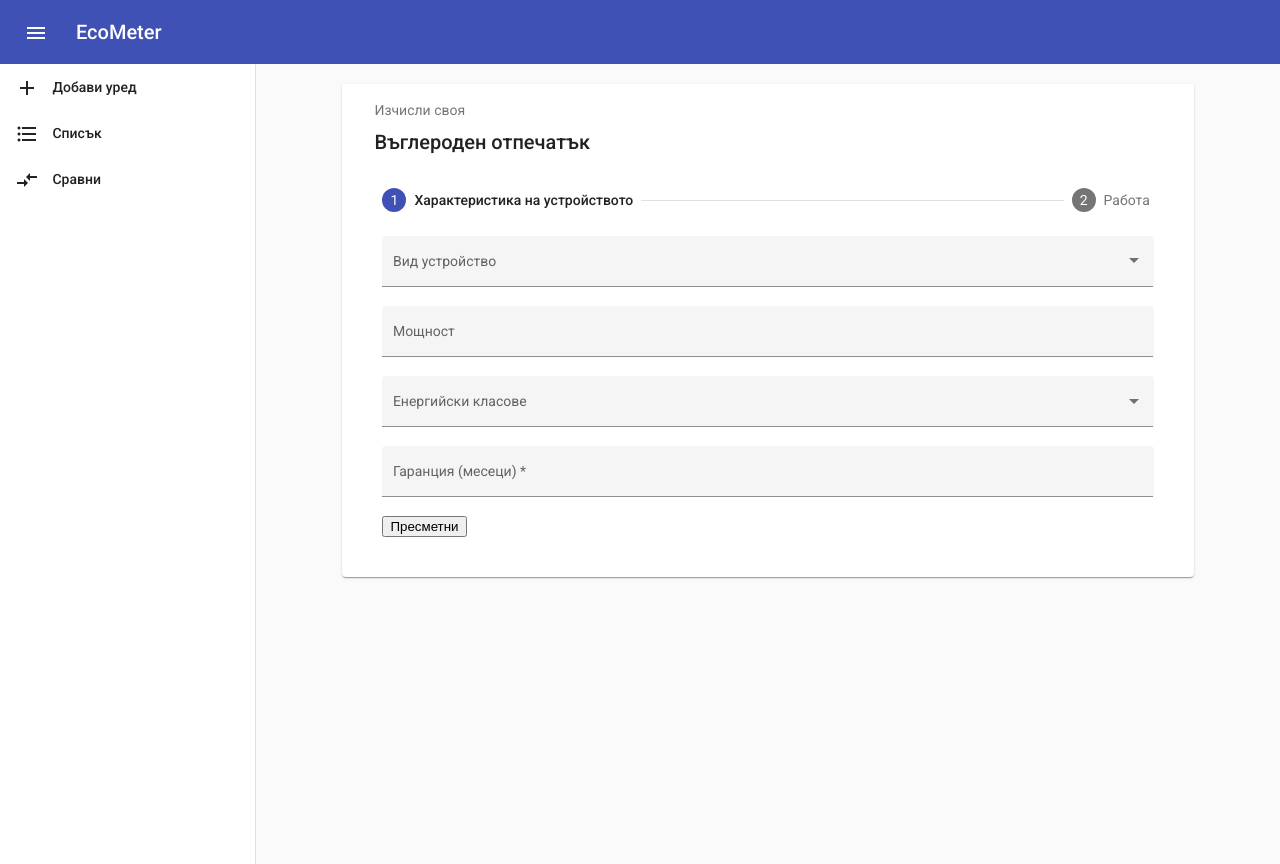
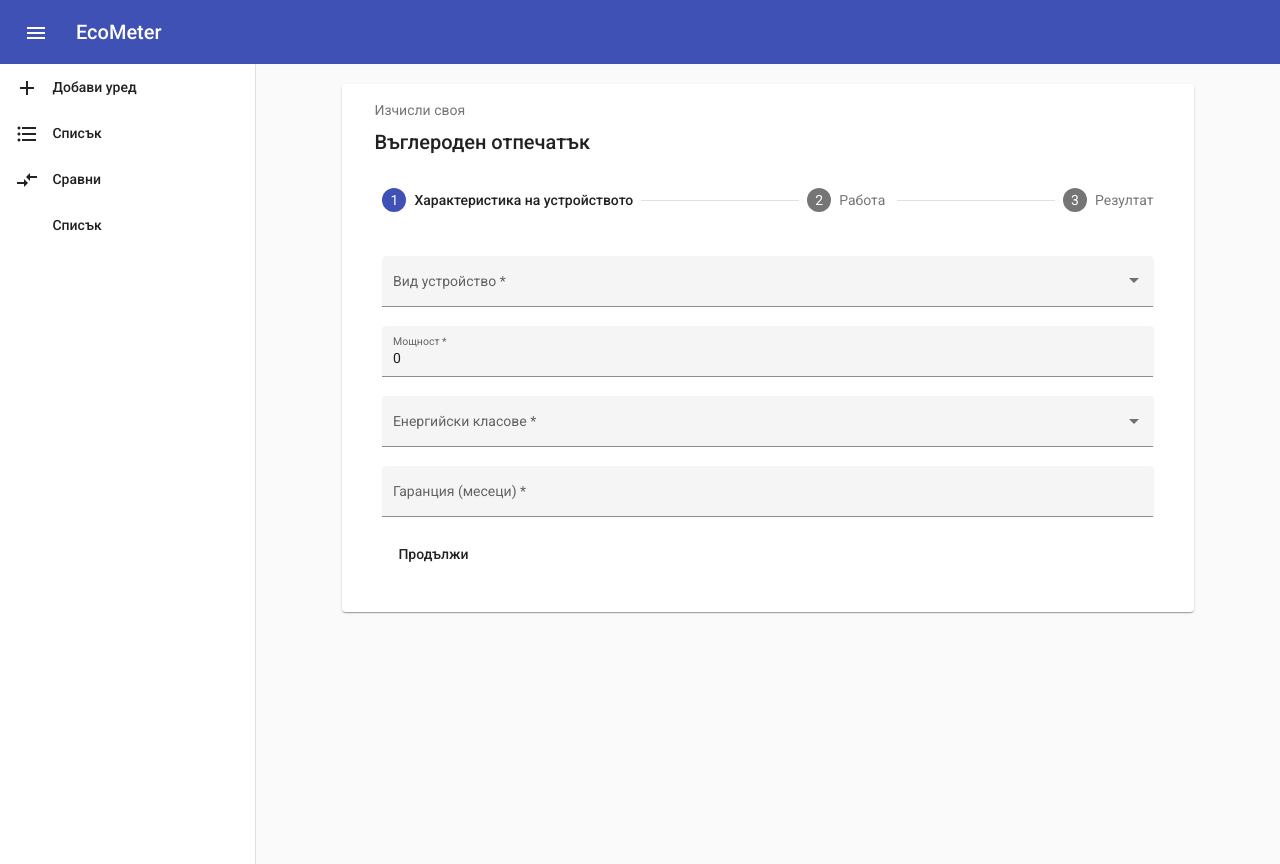
Before and after one commit to Lucky-Martin/eco-calculator, an Angular app: page / in a window 1280 px wide. Both pictures are taken after a click on the button "Добави уред". Built offline with nearby package versions, Linux system fonts and the light colour scheme.

Commit message:
Add device usage step

```diff
--- a/src/app/add-device/add-device.component.css
+++ b/src/app/add-device/add-device.component.css
@@ -4,6 +4,3 @@ mat-card {
   display: block;
   margin: 20px auto 0;
 }
-mat-card mat-card-content mat-form-field {
-  width: 100%;
-}
--- a/src/app/add-device/add-device.component.html
+++ b/src/app/add-device/add-device.component.html
@@ -5,56 +5,19 @@
   </mat-card-header>
 
   <mat-card-content>
-    <form [formGroup]="deviceData" (ngSubmit)="calculateFootprint()">
     <mat-stepper [linear]="true">
       <mat-step [stepControl]="deviceData">
         <ng-template matStepLabel>Характеристика на устройството</ng-template>
-          <mat-form-field appearance="fill">
-            <mat-label>Вид устройство</mat-label>
-            <mat-select>
-                <mat-option [value]="'хладилник'">Хладилник</mat-option>
-                <mat-option [value]="'печка'">Печка</mat-option>
-                <mat-option [value]="'климатик'">Климатик</mat-option>
-                <mat-option [value]="'микровълнова'">Микровълнова</mat-option>
-                <mat-option [value]="'пералня'">Пералня</mat-option>
-                <mat-option [value]="'сушилня'">Сушилня</mat-option>
-                <mat-option [value]="'съдомиялна'">Съдомиялна</mat-option>
-                <mat-option [value]="'компютър'">Компютър</mat-option>
-                <mat-option [value]="'принтер'">Принтер</mat-option>
-            </mat-select>
-          </mat-form-field>
-          <mat-form-field appearance="fill">
-            <mat-label>Мощност</mat-label>
-            <input matInput type="number" id="power">
-          </mat-form-field>
-          <mat-form-field appearance="fill">
-            <mat-label>Енергийски класове</mat-label>
-            <mat-select>
-                <mat-option [value]="'APP'">A++</mat-option>
-                <mat-option [value]="'AP'">A+</mat-option>
-                <mat-option [value]="'A'">A</mat-option>
-                <mat-option [value]="'B'">B</mat-option>
-                <mat-option [value]="'C'">C</mat-option>
-                <mat-option [value]="'D'">D</mat-option>
-                <mat-option [value]="'E'">E</mat-option>
-                <mat-option [value]="'F'">F</mat-option>
-                <mat-option [value]="'G'">G</mat-option>
-            </mat-select>
-          </mat-form-field>
-          <mat-form-field appearance="fill">
-            <mat-label>Гаранция (месеци)</mat-label>
-            <input matInput formControlName="warranty" type="number">
-          </mat-form-field>
-          <button type="submit">Пресметни</button>
+        <app-device-data [(deviceData)]="deviceData"></app-device-data>
       </mat-step>
       <mat-step>
         <ng-template matStepLabel>Работа</ng-template>
-          <mat-form-field appearance="fill">
-            <mat-label>Брой часове работа</mat-label>
-            <input matInput formControlName="usage" type="number">
-          </mat-form-field>
+        <app-device-usage [(hoursUsed)]="deviceUsage"></app-device-usage>
+      </mat-step>
+      <mat-step>
+        <ng-template matStepLabel>Резултат</ng-template>
+        <p>device score</p>
       </mat-step>
     </mat-stepper>
-    </form>
   </mat-card-content>
 </mat-card>
--- a/src/app/add-device/add-device.component.ts
+++ b/src/app/add-device/add-device.component.ts
@@ -7,15 +7,14 @@ import { FormBuilder, FormGroup, Validators } from '@angular/forms';
   styleUrls: ['./add-device.component.css']
 })
 export class AddDeviceComponent implements OnInit {
-
   deviceData: FormGroup;
+  deviceUsage: number = 0;
 
   constructor(private formBuilder: FormBuilder) {
     this.deviceData = this.formBuilder.group({
       deviceType: ['', [Validators.required]],
       power: [0, [Validators.required]],
       energyClass: ['', [Validators.required]],
-      usage: ['', [Validators.required]],
       warranty: ['', [Validators.required]]
     });
   }
--- /dev/null
+++ b/src/app/add-device/steps/device-data/device-data.component.css
@@ -0,0 +1,6 @@
+mat-form-field {
+  width: 100%;
+}
+form {
+  margin-top: 20px;
+}
--- /dev/null
+++ b/src/app/add-device/steps/device-data/device-data.component.html
@@ -0,0 +1,39 @@
+<form [formGroup]="deviceData">
+  <mat-form-field appearance="fill">
+    <mat-label>Вид устройство</mat-label>
+    <mat-select formControlName="deviceType">
+      <mat-option [value]="'хладилник'">Хладилник</mat-option>
+      <mat-option [value]="'печка'">Печка</mat-option>
+      <mat-option [value]="'климатик'">Климатик</mat-option>
+      <mat-option [value]="'микровълнова'">Микровълнова</mat-option>
+      <mat-option [value]="'пералня'">Пералня</mat-option>
+      <mat-option [value]="'сушилня'">Сушилня</mat-option>
+      <mat-option [value]="'съдомиялна'">Съдомиялна</mat-option>
+      <mat-option [value]="'компютър'">Компютър</mat-option>
+      <mat-option [value]="'принтер'">Принтер</mat-option>
+    </mat-select>
+  </mat-form-field>
+  <mat-form-field appearance="fill">
+    <mat-label>Мощност</mat-label>
+    <input matInput formControlName="power" type="number" id="power">
+  </mat-form-field>
+  <mat-form-field appearance="fill">
+    <mat-label>Енергийски класове</mat-label>
+    <mat-select formControlName="energyClass">
+      <mat-option [value]="'APP'">A++</mat-option>
+      <mat-option [value]="'AP'">A+</mat-option>
+      <mat-option [value]="'A'">A</mat-option>
+      <mat-option [value]="'B'">B</mat-option>
+      <mat-option [value]="'C'">C</mat-option>
+      <mat-option [value]="'D'">D</mat-option>
+      <mat-option [value]="'E'">E</mat-option>
+      <mat-option [value]="'F'">F</mat-option>
+      <mat-option [value]="'G'">G</mat-option>
+    </mat-select>
+  </mat-form-field>
+  <mat-form-field appearance="fill">
+    <mat-label>Гаранция (месеци)</mat-label>
+    <input matInput formControlName="warranty" type="number">
+  </mat-form-field>
+  <button mat-button matStepperNext>Продължи</button>
+</form>
--- /dev/null
+++ b/src/app/add-device/steps/device-data/device-data.component.ts
@@ -0,0 +1,22 @@
+import { Component, EventEmitter, Input, OnChanges, OnInit, Output } from '@angular/core';
+import { FormGroup } from '@angular/forms';
+
+@Component({
+  selector: 'app-device-data',
+  templateUrl: './device-data.component.html',
+  styleUrls: ['./device-data.component.css']
+})
+export class DeviceDataComponent implements OnInit, OnChanges {
+  @Input('deviceData') deviceData!: FormGroup;
+  @Output('deviceDataChange') deviceDataChange: EventEmitter<FormGroup> = new EventEmitter<FormGroup>();
+
+  constructor() { }
+
+  ngOnInit(): void {
+  }
+
+  ngOnChanges() {
+    this.deviceDataChange.emit(this.deviceData);
+  }
+
+}
--- /dev/null
+++ b/src/app/add-device/steps/device-usage/device-usage.component.css
@@ -0,0 +1,4 @@
+mat-form-field {
+  margin-top: 20px;
+  width: 100%;
+}
--- /dev/null
+++ b/src/app/add-device/steps/device-usage/device-usage.component.html
@@ -0,0 +1,5 @@
+<mat-form-field appearance="fill">
+  <mat-label>Брой часове работа</mat-label>
+  <input matInput type="number">
+</mat-form-field>
+<button mat-button matStepperNext>Пресметни</button>
--- /dev/null
+++ b/src/app/add-device/steps/device-usage/device-usage.component.ts
@@ -0,0 +1,18 @@
+import { Component, EventEmitter, Input, OnChanges, OnInit, Output } from '@angular/core';
+
+@Component({
+  selector: 'app-device-usage',
+  templateUrl: './device-usage.component.html',
+  styleUrls: ['./device-usage.component.css']
+})
+export class DeviceUsageComponent implements OnChanges {
+  @Input() hoursUsed!: number;
+  @Output() hoursUsedChange: EventEmitter<number> = new EventEmitter<number>();
+
+  constructor() { }
+
+  ngOnChanges() {
+    this.hoursUsedChange.emit(this.hoursUsed);
+  }
+
+}
--- a/src/app/navigation/navigation.component.html
+++ b/src/app/navigation/navigation.component.html
@@ -10,3 +10,7 @@
   <mat-icon aria-hidden="false" fontIcon="compare_arrows"></mat-icon>
   Сравни
 </button>
+<button mat-button (click)="onChangePage('list')">
+  <mat-icon aria-hidden="false" fontIcon="oven_gen"></mat-icon>
+  Списък
+</button>
```
Also changed, not shown: src/app/app.module.ts (+7 -2 lines), 1 other file (tests, documents, lock files or other folders). Lines whose indentation alone changed are shown as unchanged.
